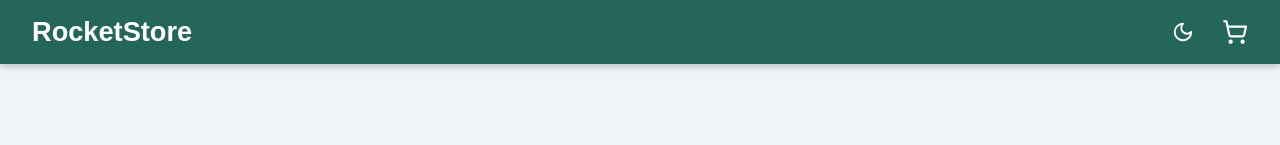
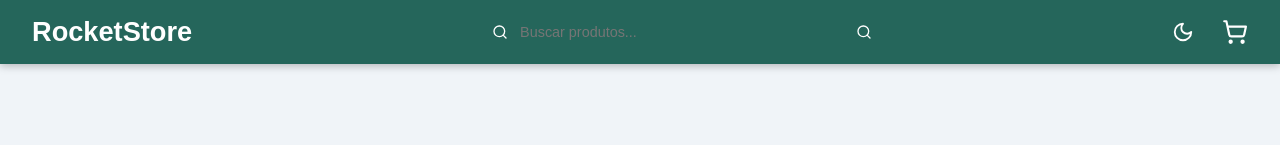
Before and after one commit to Mickael-7/RocketStore, a React (Vite) app in the folder rocketlab-store/: page / in a window 1280 px wide. Shown: the top 145 px of the page. Built offline with nearby package versions, Linux system fonts and the light colour scheme.

Commit message:
feat(Navbar):adicionar barra de pesquisa

```diff
--- a/rocketlab-store/src/components/layouts/Navbar.tsx
+++ b/rocketlab-store/src/components/layouts/Navbar.tsx
@@ -3,6 +3,7 @@ import { Link } from 'react-router-dom';
 import { ShoppingCart, Sun, Moon } from 'lucide-react';
 import { useCart } from '../../contexts/CartContext';
 import { useTheme } from '../../contexts/ThemeContext';
+import SearchBar from '../common/SearchBar';
 
 const Navbar: React.FC = () => {
   const { getItemCount } = useCart();
@@ -75,6 +76,7 @@ const Navbar: React.FC = () => {
       <Link to="/" style={logoStyle}>
         RocketStore
       </Link>
+      <SearchBar />
       <div style={rightNavItemsStyle}> {}
         <button
           onClick={toggleTheme}
```
